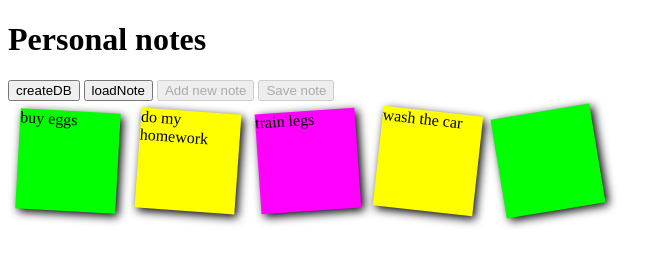
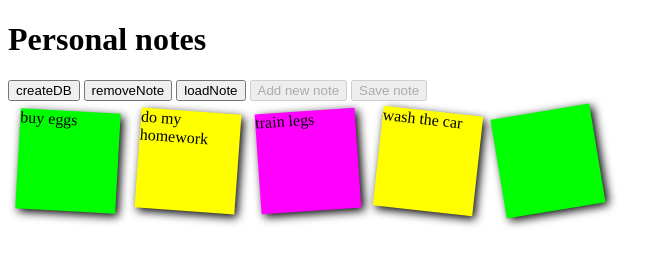
Before and after one commit to stanimirsp5/personal-notes, a website: page app/public/note.html in a window 1280 px wide. Both pictures are taken after a click on the button "Add new note". Shown: the whole page, without its empty margins (0-670 px from the left). Drawn offline with nearby package versions, Linux system fonts and the light colour scheme.

Commit message:
delete notes

```diff
--- a/app/public/note.html
+++ b/app/public/note.html
@@ -11,6 +11,7 @@
 <body>
     <h1 id="text">Personal notes</h1>
     <button type="button" onclick="createDB()">createDB</button>
+    <button type="button" onclick="removeNote()">removeNote</button>
     <button type="button" onclick="loadNote()">loadNote</button>
     <button id="addNote" type="button" onclick="addNote()">Add new note</button>
     <button id="saveNote" type="button" disabled onclick="saveNote()">Save note</button>
--- a/app/public/note.js
+++ b/app/public/note.js
@@ -1,19 +1,24 @@
-let noteText = "";
+var noteText = "";
+var notes = [];
+
 loadNotes();
 
 function addNote() {
     let n = Math.random() * 20 - 10;
+    let newNoteId = notes.length + 1;
     $("#container")
-        .append('<div id="noteText" contenteditable="true"></div>')
+        .append(`<div id="${newNoteId}" contenteditable="true"></div>`)
         .children(":last")
         .css({ "transform": "rotate(" + n + "deg)" });
     $("#addNote").attr("disabled", true);
     $("#saveNote").attr("disabled", true);
-    $("#noteText").dblclick(function () {
-        $("#noteText").remove();
+    let newNoteIdTag = $(`#${newNoteId}`);
+
+    newNoteIdTag.dblclick(function () {
+        removeDivTagNote(newNoteIdTag);
     });
-    $("body").on('DOMSubtreeModified', "#noteText", function () {
-        noteText = $("#noteText").text();
+    $("body").on('DOMSubtreeModified', newNoteIdTag, function () {
+        noteText = newNoteIdTag.text();
         if (noteText !== "") {
             $("#saveNote").attr("disabled", false);
         } else {
@@ -35,10 +40,10 @@ function saveNote() {
 
         let request = objectStore.add(noteObj);
         request.onsuccess = function (event) {
-            // alert("note added")
+            notes.push(noteObj);
+            addNote();
         };
     }
-    addNote();
 }
 
 function loadNotes() {
@@ -51,7 +56,6 @@ function loadNotes() {
     });
 }
 function loadSavedNotes() {
-    let notes = [];
     let request = indexedDB.open("NotesDB");
 
     request.onsuccess = function (event) {
@@ -64,7 +68,6 @@ function loadSavedNotes() {
                 cursor.continue();
             }
             else {
-                console.log(notes[1])
                 multiplyNotes(notes)
             }
         };
@@ -97,24 +100,31 @@ function isDbExists() {
 
 function multiplyNotes(notes) {
     for (let i = 0; i < notes.length; i++) {
-        reloadNotes(notes[i], i);
+        reloadNotes(notes[i], i + 1);
     }
 }
 function reloadNotes(note, noteNum) {
     let n = Math.random() * 20 - 10;
     $("#container")
-        .append(`<div id="noteText${noteNum}" contenteditable="true"></div>`)
+        .append(`<div id="${noteNum}" contenteditable="true"></div>`)
         .children(":last")
         .css({ "transform": "rotate(" + n + "deg)" });
     $("#addNote").attr("disabled", false);
     $("#saveNote").attr("disabled", true);
-    let currentNote = $(`#noteText${noteNum}`);
+    let currentNote = $(`#${noteNum}`);
     currentNote.text(note.text);
     currentNote.dblclick(function () {
-        currentNote.remove();
+        removeDivTagNote(currentNote)
     });
 }
-
+function removeDivTagNote(currentNote) {
+    if (currentNote.text() !== "") {
+        return;
+    }
+    let noteId = +currentNote.selector[1];
+    removeNote(noteId);
+    currentNote.remove();
+}
 function createDB() {
     let request = indexedDB.open("NotesDB");
     request.onerror = function (event) {
@@ -143,15 +153,19 @@ function createDB() {
     };
 }
 
-function removeNote() {
+function removeNote(noteId) {
     let request = indexedDB.open("NotesDB");
-    request.onupgradeneeded = function (event) {
+    request.onsuccess = function (event) {
         let db = event.target.result;
-        var request = db.transaction(["notes"], "readwrite")
-            .objectStore("notes")
-            .delete("444-44-4444");
-        request.onsuccess = function (event) {
-            console.log("deleted");
+        var objectStore = db.transaction("notes").objectStore("notes");
+        objectStore.openCursor(noteId).onsuccess = function (event) {
+            var cursor = event.target.result;
+            var request = db.transaction(["notes"], "readwrite")
+                .objectStore("notes")
+                .delete(cursor.key);
+            request.onsuccess = function (event) {
+                console.log("deleted");
+            };
         };
     }
 }
```
